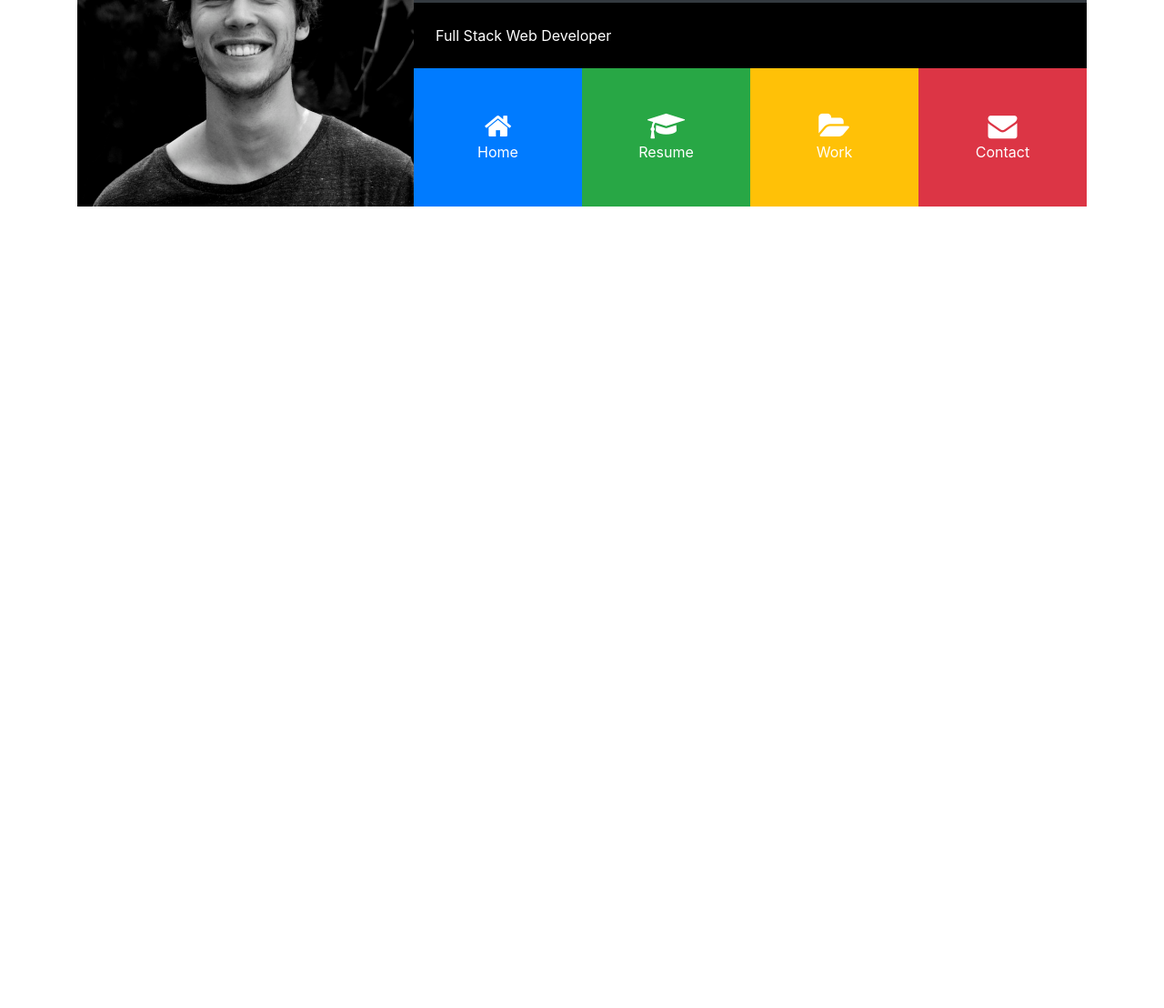
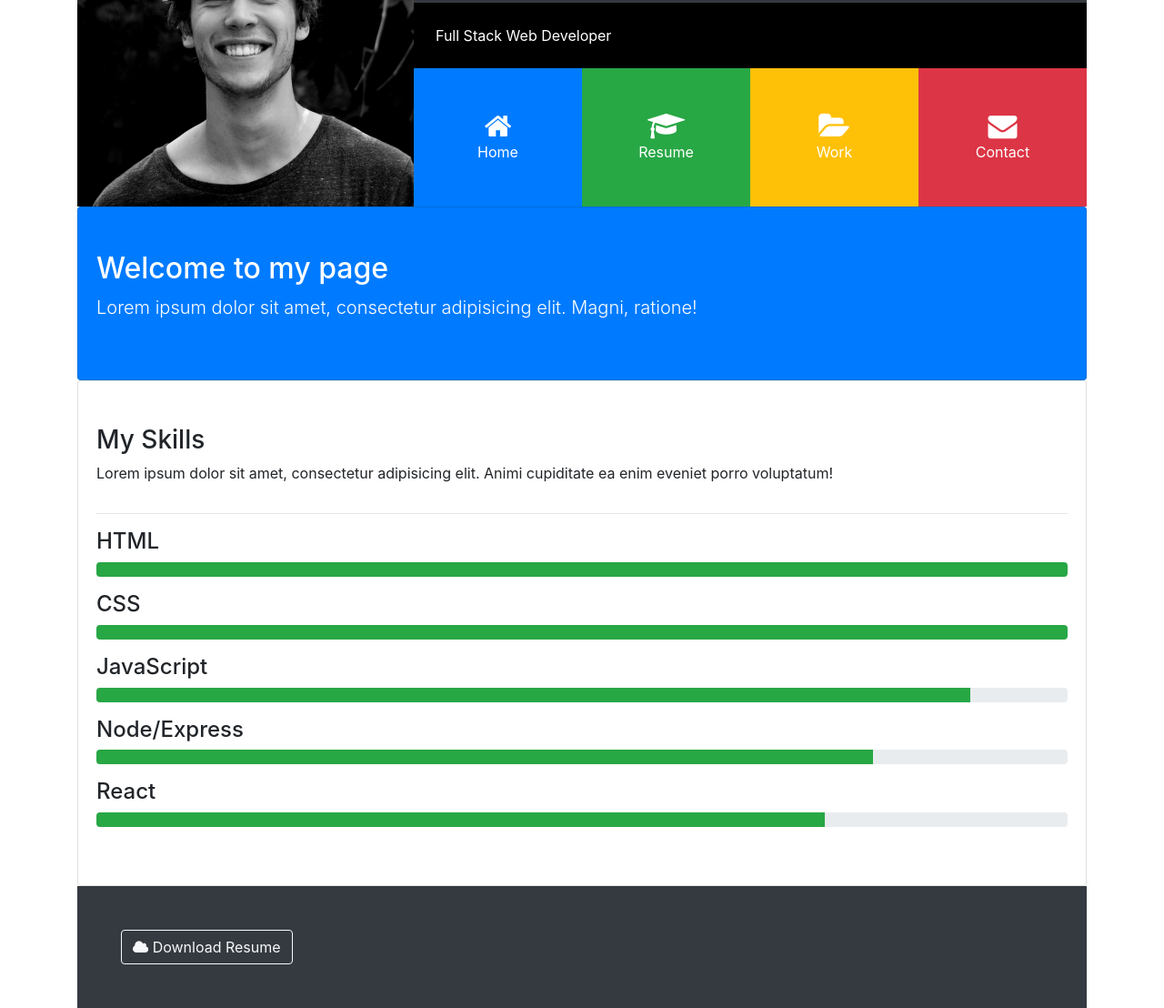
Before and after one commit to kareemdjames/bportfolio, a website: page src/index.html in a window 1280 px wide. Shown: the part 168-1276 px from the top of the page at 91% size. Before the commit the page ends 800 px from the top, so only its background shows below. Drawn offline with nearby package versions, Linux system fonts and the light colour scheme; files that its build step writes are made by us from their sources.

Commit message:
added home toggle navigation and footer

```diff
--- a/src/index.html
+++ b/src/index.html
@@ -34,7 +34,7 @@
           </div>
           <div>
             <div class="d-flex flex-row text-white align-items-stretch text-center">
-              <div class="port-item p-4 bg-primary">
+              <div class="port-item p-4 bg-primary" data-toggle="collapse" data-target="#home">
                 <i class="fa fa-home d-block"></i> Home
               </div>
               <div class="port-item p-4 bg-success">
@@ -51,6 +51,48 @@
         </div>
       </div>
     </header>
+
+    <!--HOME-->
+    <div id="home" class="collapse show">
+      <div class="card card-body bg-primary text-white py-5">
+        <h2>Welcome to my page</h2>
+        <p class="lead">Lorem ipsum dolor sit amet, consectetur adipisicing elit. Magni, ratione!</p>
+      </div>
+      <div class="card card-body py-5">
+        <h3>My Skills</h3>
+        <p>Lorem ipsum dolor sit amet, consectetur adipisicing elit. Animi cupiditate ea enim eveniet porro voluptatum!</p>
+        <hr>
+        <h4>HTML</h4>
+        <div class="progress mb-3">
+          <div class="progress-bar bg-success" style="width: 100%"></div>
+        </div>
+        <h4>CSS</h4>
+        <div class="progress mb-3">
+          <div class="progress-bar bg-success" style="width: 100%"></div>
+        </div>
+        <h4>JavaScript</h4>
+        <div class="progress mb-3">
+          <div class="progress-bar bg-success" style="width: 90%"></div>
+        </div>
+        <h4>Node/Express</h4>
+        <div class="progress mb-3">
+          <div class="progress-bar bg-success" style="width: 80%"></div>
+        </div>
+        <h4>React</h4>
+        <div class="progress mb-3">
+          <div class="progress-bar bg-success" style="width: 75%"></div>
+        </div>
+      </div>
+    </div>
+
+    <!--Footer-->
+    <footer id="main-footer" class="p-5 bg-dark text-white">
+      <div class="row">
+        <div class="col-md-6">
+          <a href="#" class="btn btn-outline-light"><i class="fa fa-cloud"></i> Download Resume</a>
+        </div>
+      </div>
+    </footer>
   </div>
 
   <script src="js/jquery.min.js"></script>
```
